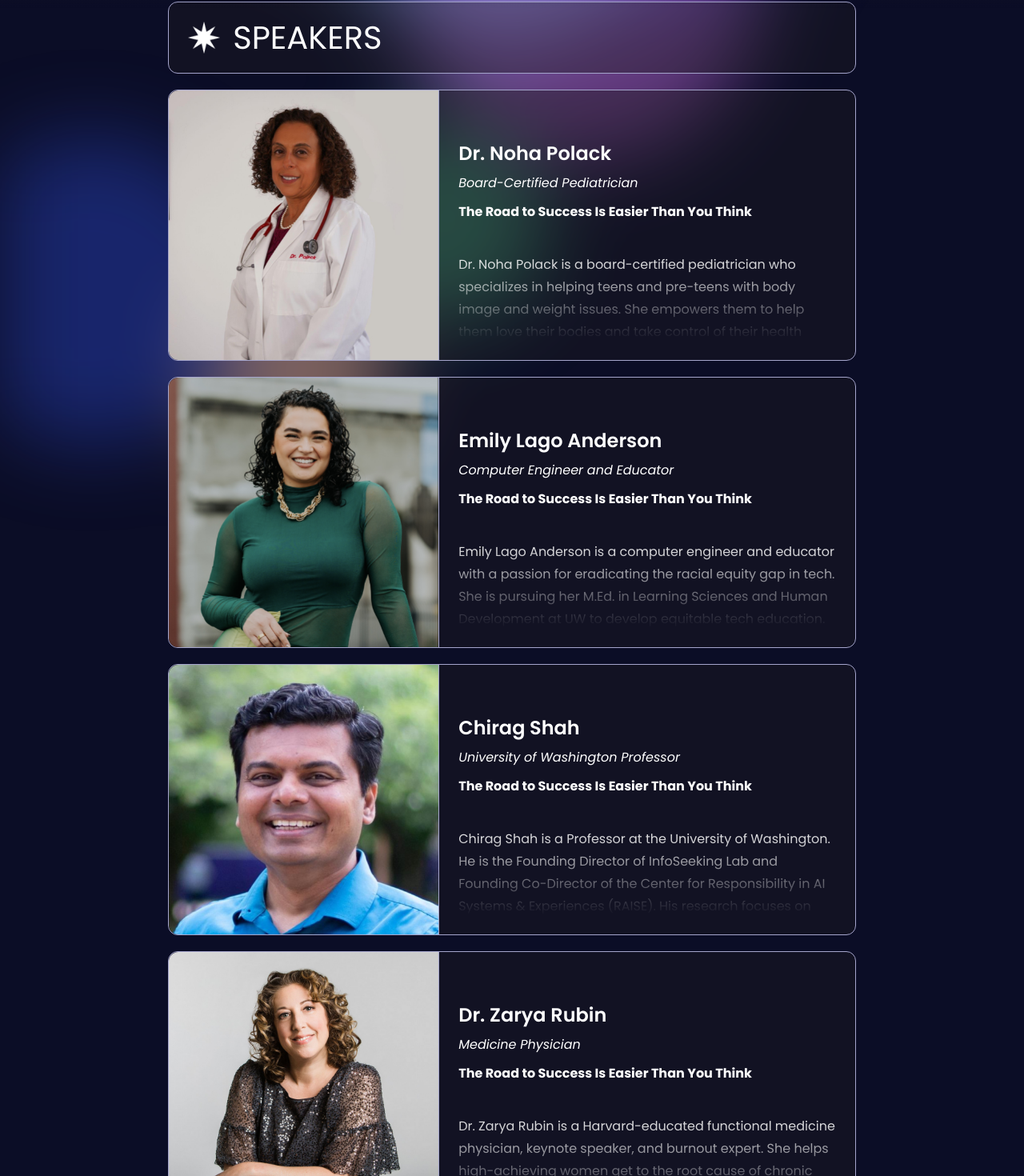
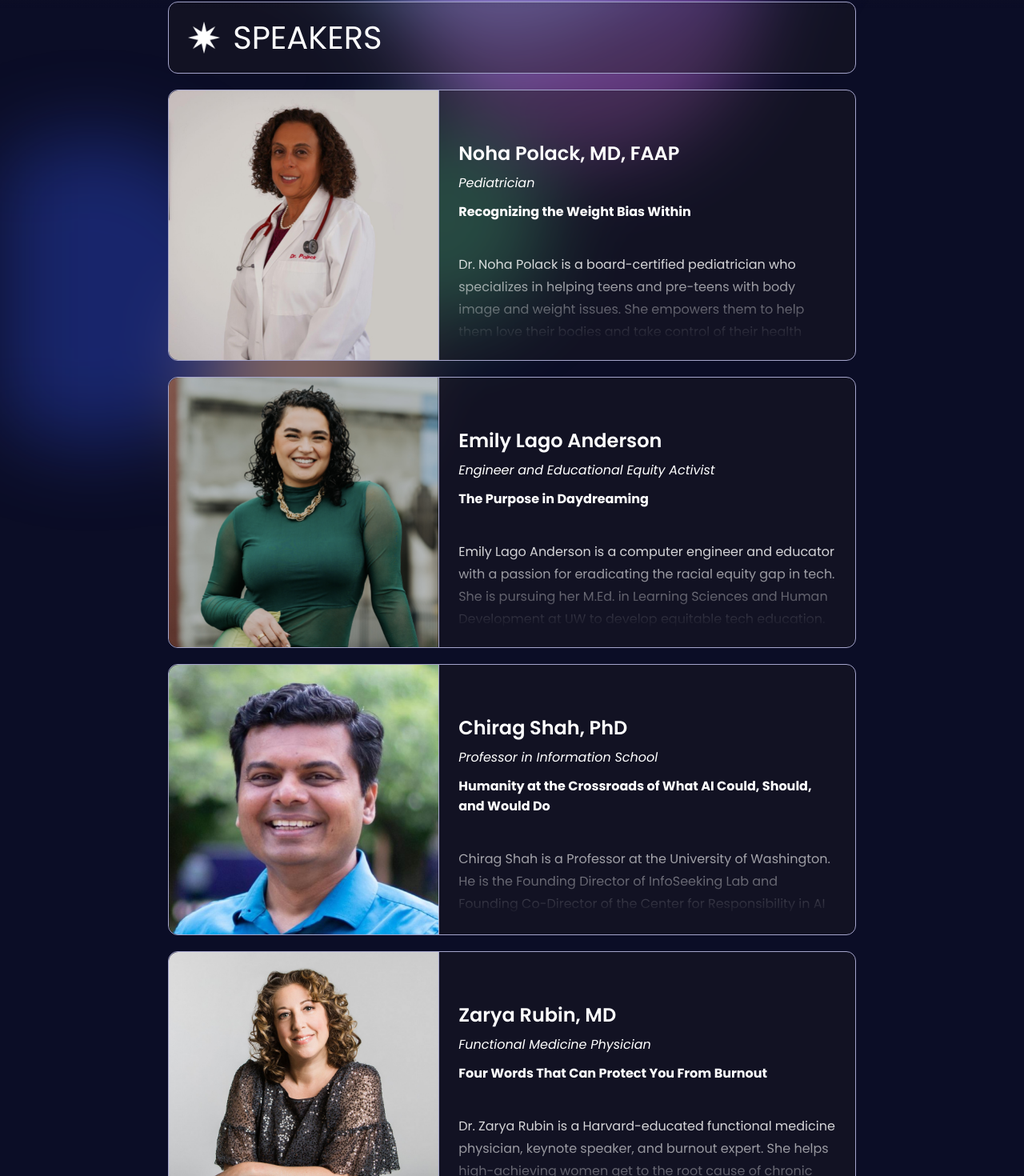
Before and after one commit to tedx-uofw/tedx-website-2024, a React (Create React App) app: page /speakers in a window 1280 px wide. Shown: the part 198-1668 px from the top of the page at 80% size. Built offline with nearby package versions, Linux system fonts and the light colour scheme.

Commit message:
update speaker info

```diff
--- a/src/components/speakers/speakerData.jsx
+++ b/src/components/speakers/speakerData.jsx
@@ -9,9 +9,9 @@ import nashFung from "./speakersImg/nashFung.png"
 const speakerArray = [
     {
         img: nohaPolack,
-        name: "Dr. Noha Polack",
-        title: "Board-Certified Pediatrician",
-        talk: "The Road to Success Is Easier Than You Think",
+        name: "Noha Polack, MD, FAAP",
+        title: "Pediatrician",
+        talk: "Recognizing the Weight Bias Within",
         description: <p>
             Dr. Noha Polack is a board-certified pediatrician who specializes
             in helping teens and pre-teens with body image and weight issues.
@@ -23,8 +23,8 @@ const speakerArray = [
     {
         img: emilyLagoAnderson,
         name: "Emily Lago Anderson",
-        title: "Computer Engineer and Educator",
-        talk: "The Road to Success Is Easier Than You Think",
+        title: "Engineer and Educational Equity Activist",
+        talk: "The Purpose in Daydreaming",
         description: <p>
             Emily Lago Anderson is a computer engineer and educator with a passion
             for eradicating the racial equity gap in tech. She is pursuing her M.Ed.
@@ -35,9 +35,9 @@ const speakerArray = [
     },
     {
         img: chiragShah,
-        name: "Chirag Shah",
-        title: "University of Washington Professor",
-        talk: "The Road to Success Is Easier Than You Think",
+        name: "Chirag Shah, PhD",
+        title: "Professor in Information School",
+        talk: "Humanity at the Crossroads of What AI Could, Should, and Would Do",
         description: <p>
             Chirag Shah is a Professor at the University of Washington. He is the
             Founding Director of InfoSeeking Lab and Founding Co-Director of the
@@ -48,9 +48,9 @@ const speakerArray = [
     },
     {
         img: zaryaRubin,
-        name: "Dr. Zarya Rubin",
-        title: "Medicine Physician",
-        talk: "The Road to Success Is Easier Than You Think",
+        name: "Zarya Rubin, MD",
+        title: "Functional Medicine Physician",
+        talk: "Four Words That Can Protect You From Burnout",
         description: <p>
             Dr. Zarya Rubin is a Harvard-educated functional medicine physician,
             keynote speaker, and burnout expert. She helps high-achieving women
@@ -62,8 +62,8 @@ const speakerArray = [
     {
         img: jeffNguyen,
         name: "Jeff Nguyen",
-        title: "BobaTalks",
-        talk: "The Road to Success Is Easier Than You Think",
+        title: "Founder @ BobaTalks",
+        talk: "Clarity Amidst Crossroads: Navigating Your North Star",
         description: <p>
             Jeff Nguyen is most known for his work with BobaTalks, a nonprofit that
             helps students navigate the early career ambiguities of their lives. He
@@ -74,8 +74,8 @@ const speakerArray = [
     {
         img: nashFung,
         name: "Nash Fung",
-        title: "Keynote Speaker & Magician",
-        talk: "The Road to Success Is Easier Than You Think",
+        title: "Keystone Speaker & Magician",
+        talk: "Unlocking the Magic to Providing Better Emotional Support",
         description: <p>
             Nash Fung is a keynote speaker & magician who empowers his audiences
             through his engaging keynotes. Drawing from his 16+ years of experience
```
